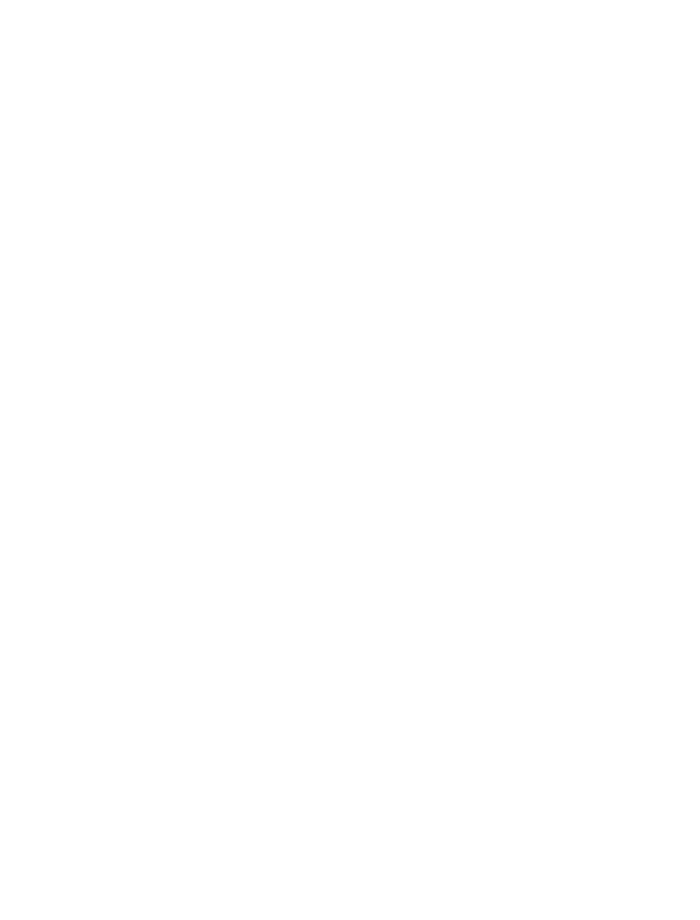
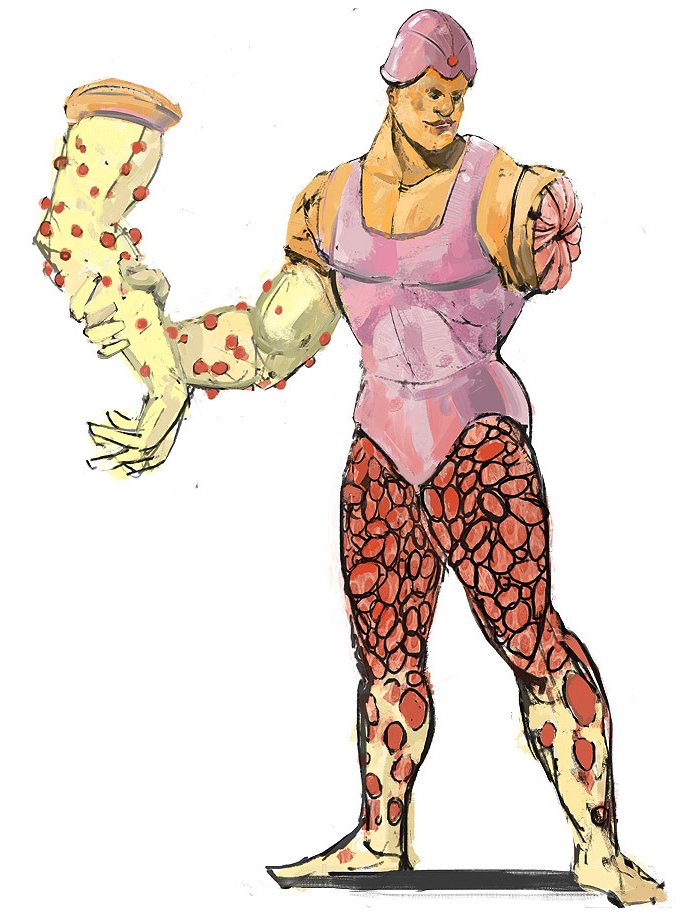
Before and after one commit to wonderpies/classtutorial, a plain HTML site: page index.html in a window 1280 px wide. Shown: the whole page, without its empty margins (21-721 px from the left). Before the commit the page ends 800 px from the top, so only its background shows below. Drawn offline with Linux system fonts and the light colour scheme.

Commit message:
Uploading picture
Picture of super hero -bs

```diff
--- a/index.html
+++ b/index.html
@@ -1,9 +1,11 @@
 <!DOCTYPE html>
 <html>
 <head>
+
+
 	<title>Page Titel</title>
 </head>
-<body>
+<body><img src="/images/Armfalloffboy.png" alt="arm fall off boy holding arm"/>
 
 </body>
 </html>
```
Also changed, not shown: Images/Armfalloffboy.png (added), 1 other file.
